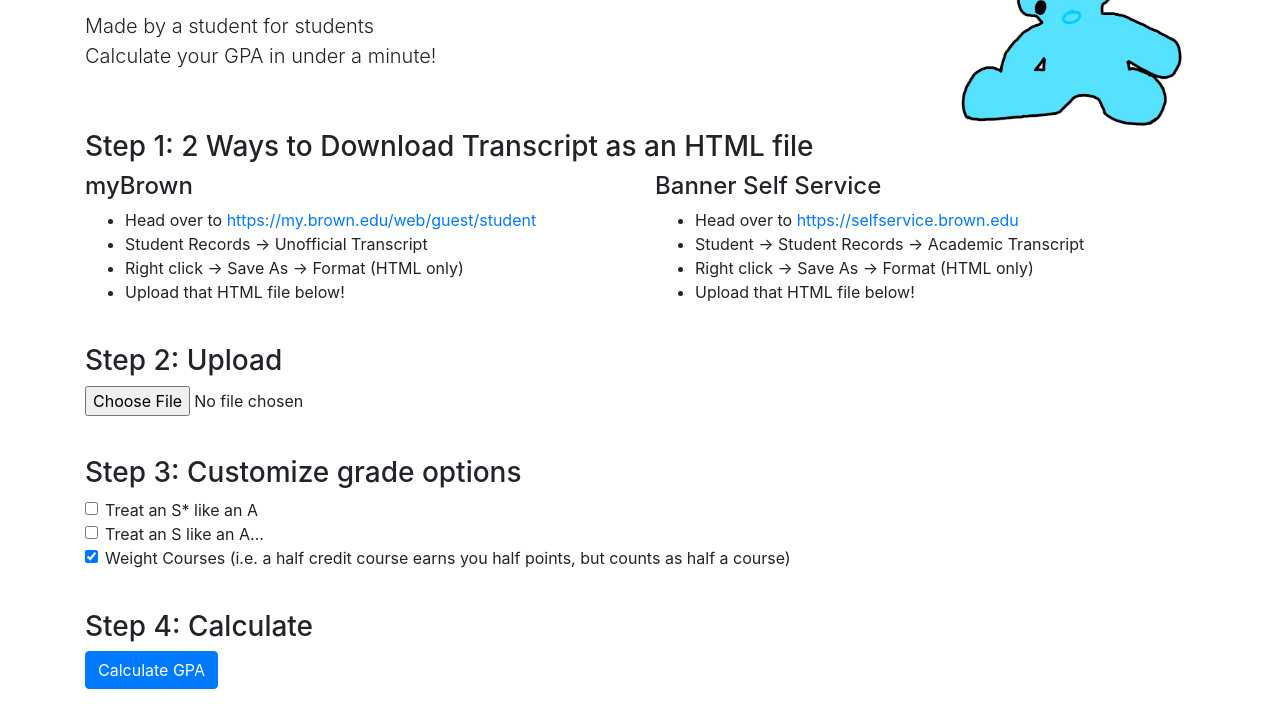
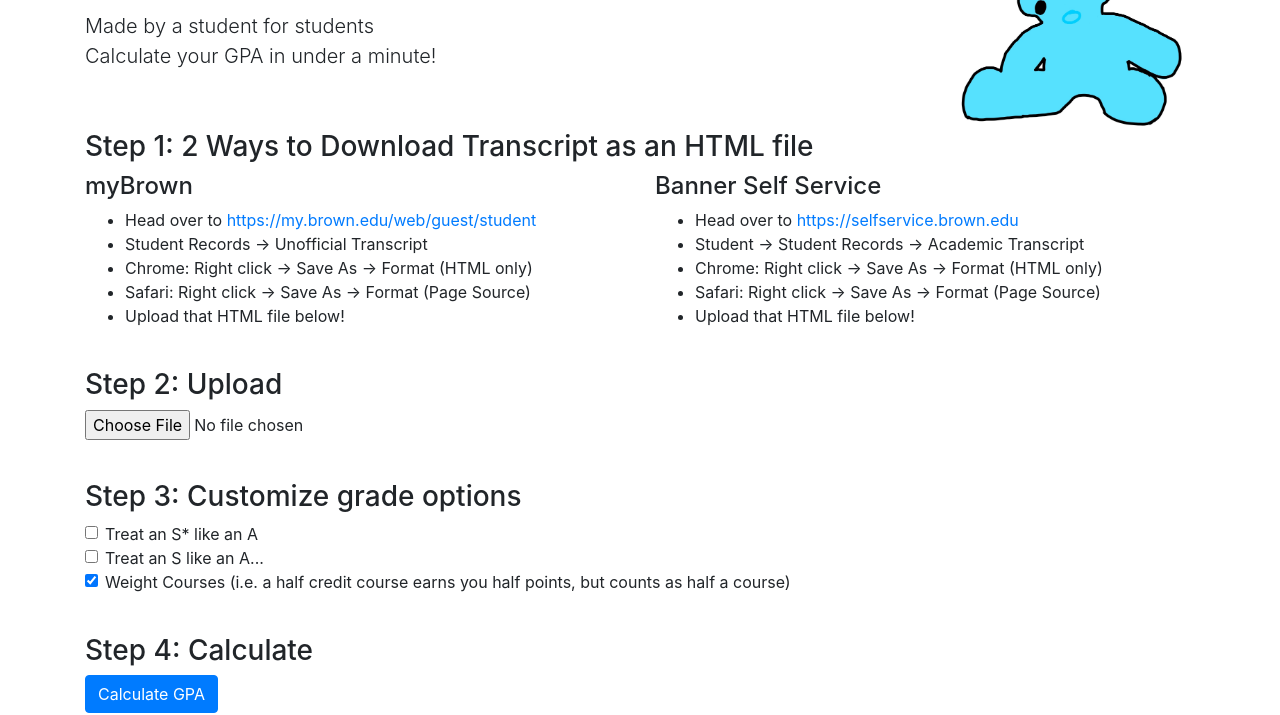
Before and after one commit to ray-yeo/blueno-gpa, a plain HTML site: page index.html in a window 1280 px wide. Shown: the part 120-835 px from the top of the page. Drawn offline with nearby package versions, Linux system fonts and the light colour scheme.

Commit message:
roomies advice

```diff
--- a/index.html
+++ b/index.html
@@ -40,7 +40,8 @@
                 <ul>
                     <li>Head over to <a href="https://my.brown.edu/web/guest/student">https://my.brown.edu/web/guest/student</a></li>
                     <li>Student Records -&gt; Unofficial Transcript</li>
-                    <li>Right click -&gt; Save As -&gt; Format (HTML only)</li>
+                    <li>Chrome: Right click -&gt; Save As -&gt; Format (HTML only)</li>
+                    <li>Safari: Right click -&gt; Save As -&gt; Format (Page Source)</li>
                     <li>Upload that HTML file below!</li>
                 </ul>
             </div>
@@ -49,7 +50,8 @@
                 <ul>
                     <li>Head over to <a href="https://selfservice.brown.edu">https://selfservice.brown.edu</a></li>
                     <li>Student -&gt; Student Records -&gt; Academic Transcript</li>
-                    <li>Right click -&gt; Save As -&gt; Format (HTML only)</li>
+                    <li>Chrome: Right click -&gt; Save As -&gt; Format (HTML only)</li>
+                    <li>Safari: Right click -&gt; Save As -&gt; Format (Page Source)</li>
                     <li>Upload that HTML file below!</li>
                 </ul>
             </div>
@@ -111,8 +113,8 @@
                 <p id = "Calculation"></p>
             </div>
             <div class = "col">
+                <h5 id = "Table Title"></h5>
                 <table id="courseTable"></table>
-
             </div>
         </div>
 
--- a/script.js
+++ b/script.js
@@ -94,6 +94,7 @@ function processCourseGrade() {
     tableHtml += "</tbody></table>";
 
     // Display the table on the page
+    document.getElementById("Table Title").textContent = "Courses Included in GPA";
     document.getElementById("courseTable").innerHTML = tableHtml;
 }
 
```
